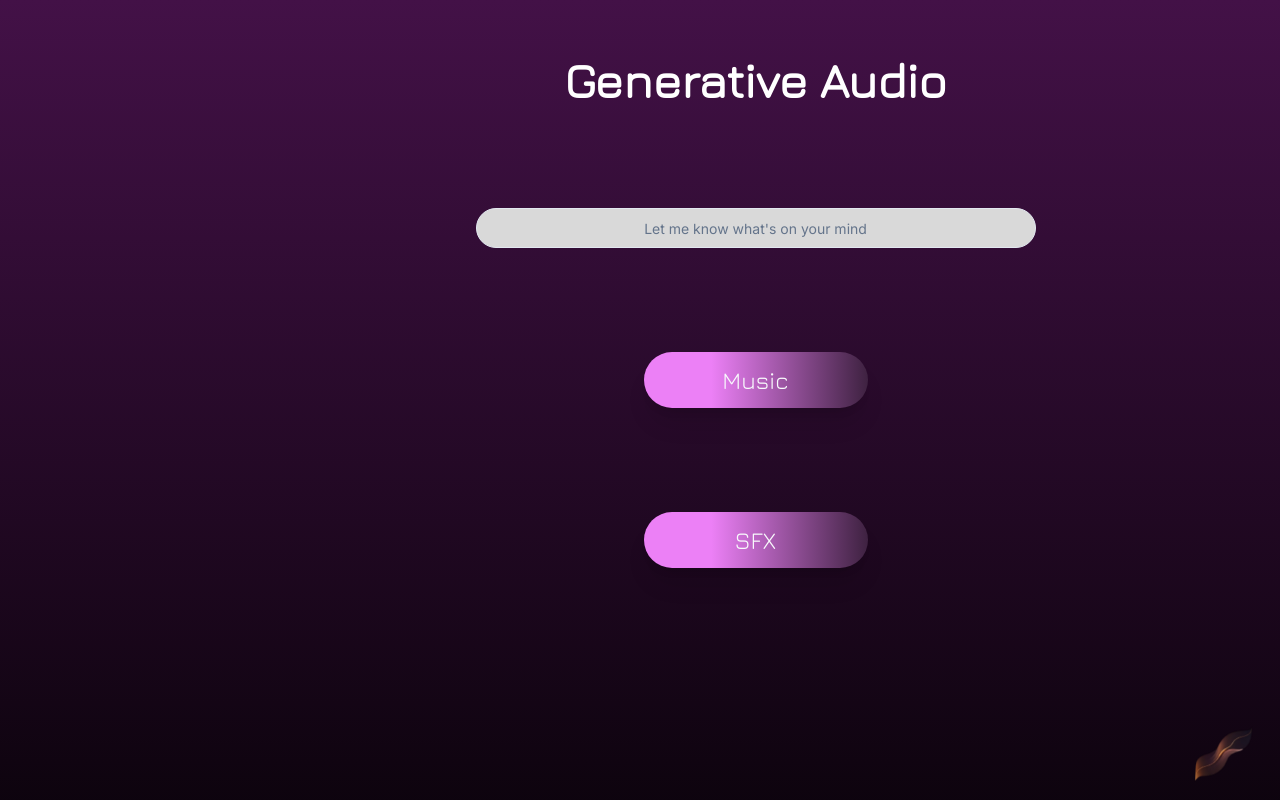
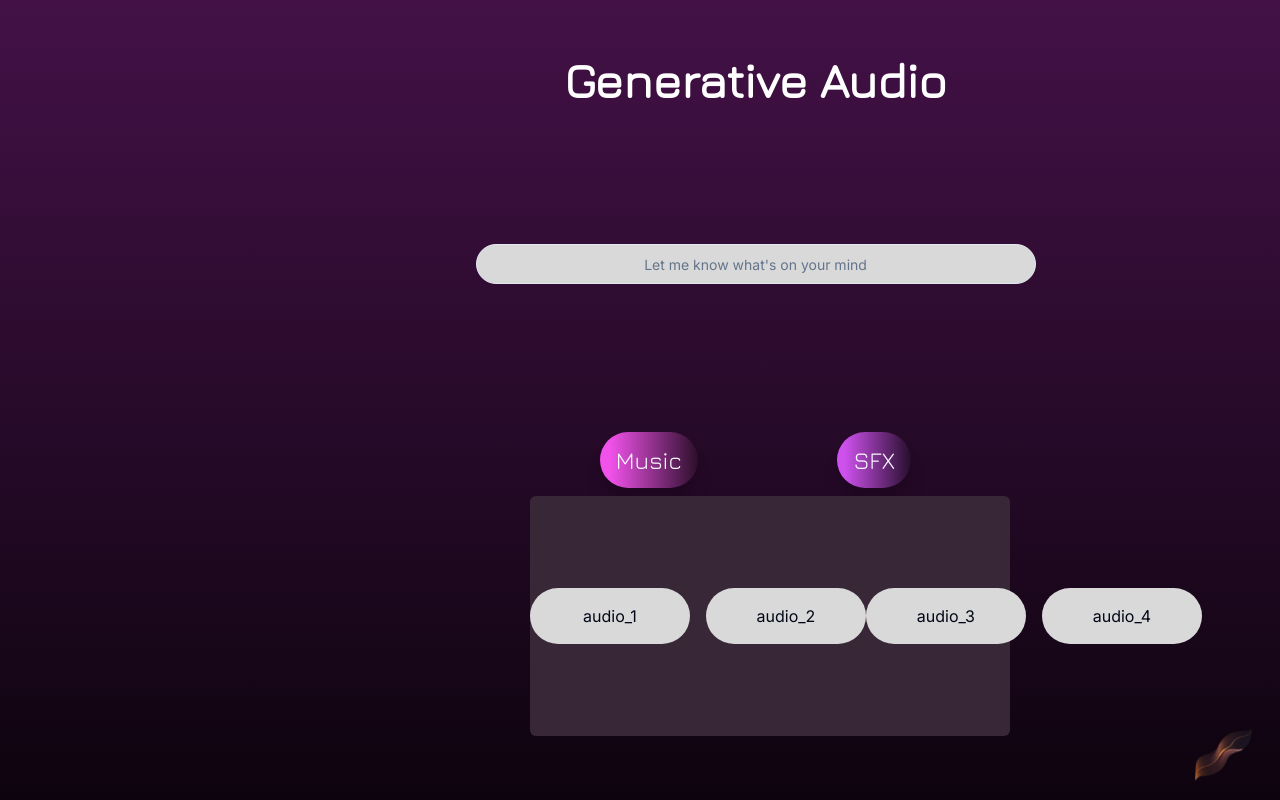
Before and after one commit to ziad-kamel/Graduation-Project, a Next.js app in the folder parrot/: page /audiogeneration in a window 1280 px wide. Built offline with nearby package versions, Linux system fonts and the light colour scheme.

Commit message:
Co-authored-by: Ahmed  <Ahmed9588406@users.noreply.github.com> Co-authored-by: Dounia173 <Dounia173@users.noreply.github.com> Co-authored-by: ziad-kamel <ziad-kamel@users.noreply.github.com>

```diff
--- a/parrot/src/app/audiogeneration/page.tsx
+++ b/parrot/src/app/audiogeneration/page.tsx
@@ -15,13 +15,41 @@ export default function audioGenerationpPage() {
             placeholder="Let me know what's on your mind"
             className="w-[35rem] text-center rounded-[2rem] bg-[#D9D9D9]"
           />
-          <Button className="w-56 h-14 rounded-[2rem] font-jura text-2xl bg-gradient-to-r from-[#ec80f6] from-30% to-black to-[125%] shadow-xl  ">
-            Music
-          </Button>
-          <Button className="w-56 h-14 rounded-[2rem] font-jura text-2xl bg-gradient-to-r from-[#ec80f6] from-30% to-black to-[125%] shadow-xl  ">
-            SFX
-          </Button>
-< div className=" w-[60%] mt-8 mb-10" ></div>
+          <div className="flex justify-center" style={{ width: "47rem" }}>
+            <div className="flex flex-row justify-center space-y-80 w-full h-80 ">
+              <div className="flex flex-col justify-evenly w-3/5 ">
+                <div className="flex flex-row justify-around">
+                  <Button className="w-54 h-14 rounded-[3rem] font-jura text-2xl bg-gradient-to-r from-[#f052ea] from-10% to-black to-[120%] shadow-xl  ">
+                    Music
+                  </Button>
+                  <Button className="w-54 h-15 rounded-[3rem] font-jura text-2xl bg-gradient-to-r from-[#ce51ed] from-10% to-black to-[120%] shadow-xl  ">
+                    SFX
+                  </Button>
+                </div>
+                <div className="flex flex-col justify-evenly w-[30rem] h-[15rem] rounded-md bg-[#382837]">
+                  <div className=" rounded-md flex justify-stretch ">
+                    <div className="flex flex-row justify-around gap-4">
+                      <button className="w-40 h-14 rounded-[2rem] bg-[#D9D9D9]">
+                        audio_1
+                      </button>
+                      <button className="w-40 h-14 rounded-[2rem] bg-[#D9D9D9]">
+                        audio_2
+                      </button>
+                    </div>
+
+                    <div className="flex flex-row justify-around gap-4">
+                      <button className="w-40 h-14 rounded-[2rem] bg-[#D9D9D9]">
+                        audio_3
+                      </button>
+                      <button className="w-40 h-14 rounded-[2rem] bg-[#D9D9D9]">
+                        audio_4
+                      </button>
+                    </div>
+                  </div>
+                </div>
+              </div>
+            </div>
+          </div>
         </div>
       </div>
     </div>
```
